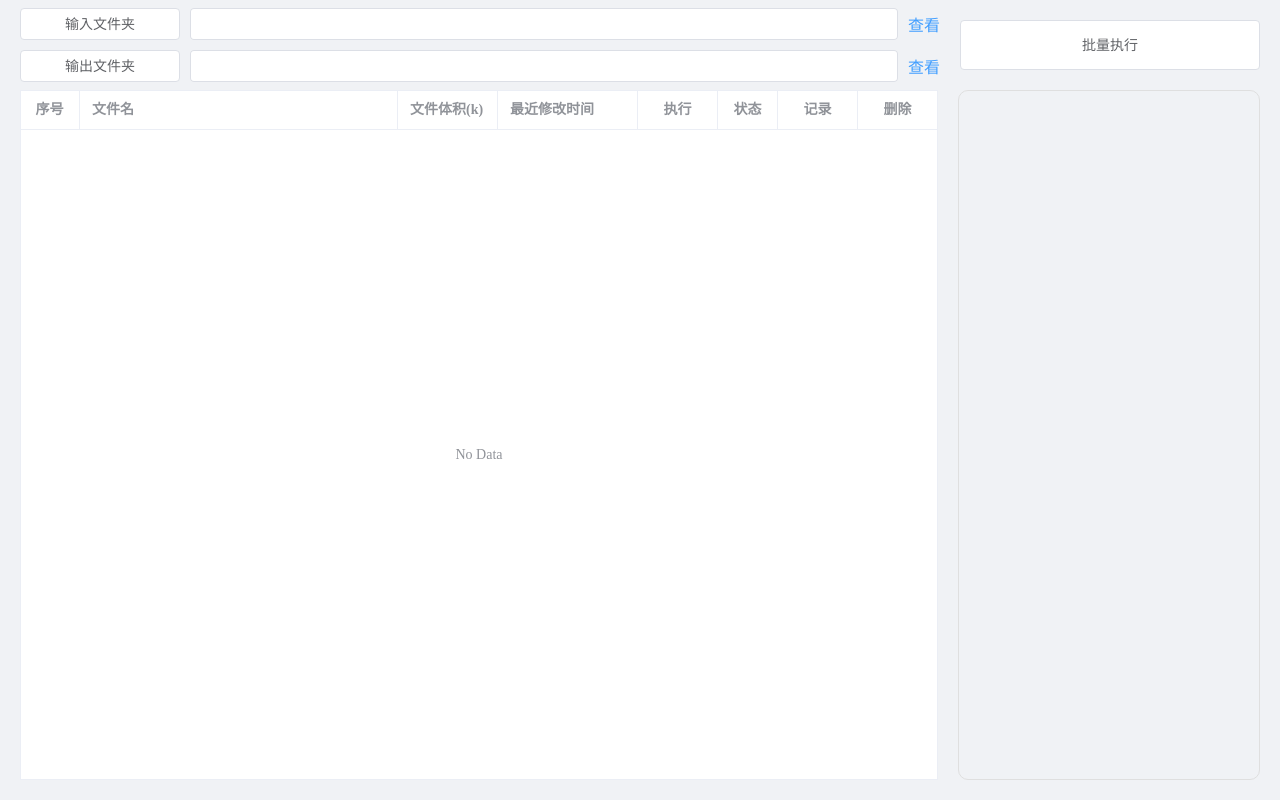
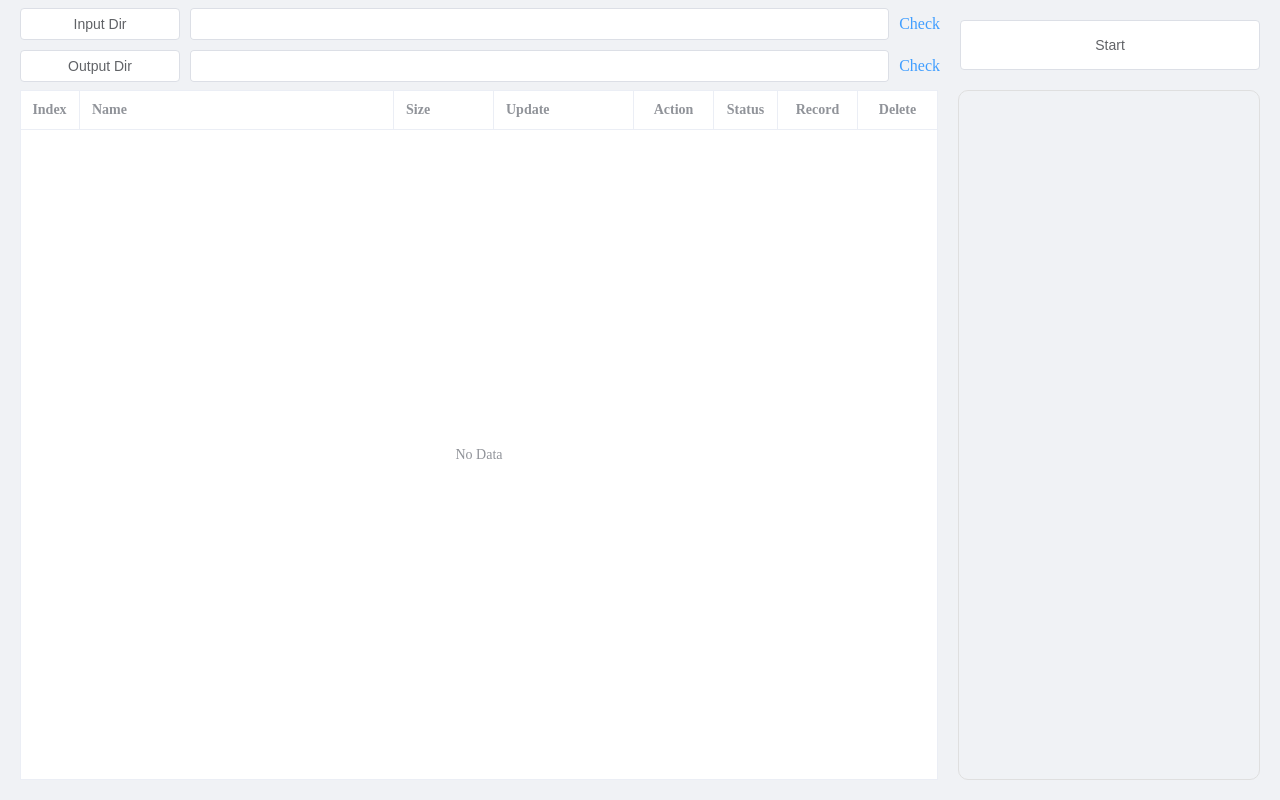
Before and after one commit to 1024dashen/TauriMan, a Vue app in the folder example/runwrap/: page / in a window 1280 px wide. Built offline with nearby package versions, Linux system fonts and the light colour scheme.

Commit message:
Update App.vue and language configuration to implement English localization, replacing hardcoded text with translation keys for improved multilingual support.

```diff
--- a/example/runwrap/src/App.vue
+++ b/example/runwrap/src/App.vue
@@ -13,12 +13,12 @@
                         placeholder=""
                     />
                     <span class="checkBtn" @click="openDir(inputDir)">
-                        查看
+                        {{ t('check') }}
                     </span>
                 </div>
                 <div class="inputBox">
                     <el-button class="inputBtn" @click="selectDir('output')">
-                        输出文件夹
+                        {{ t('outputDir') }}
                     </el-button>
                     <el-input
                         v-model="outputDir"
@@ -26,12 +26,12 @@
                         placeholder=""
                     />
                     <span class="checkBtn" @click="openDir(outputDir)">
-                        查看
+                        {{ t('check') }}
                     </span>
                 </div>
             </div>
             <div class="headerRight">
-                <el-button class="batchBtn">批量执行</el-button>
+                <el-button class="batchBtn">{{ t('start') }}</el-button>
                 <!-- <el-button class="batchBtn">选择语言</el-button> -->
             </div>
         </div>
@@ -46,24 +46,24 @@
                 >
                     <el-table-column
                         prop="index"
-                        label="序号"
+                        :label="t('index')"
                         width="60"
                         align="center"
                     />
-                    <el-table-column prop="name" label="文件名" />
+                    <el-table-column prop="name" :label="t('name')" />
                     <el-table-column
                         prop="size"
-                        label="文件体积(k)"
+                        :label="t('size')"
                         width="100"
                     />
                     <el-table-column
                         prop="update"
-                        label="最近修改时间"
+                        :label="t('update')"
                         width="140"
                     />
                     <el-table-column
                         prop="action"
-                        label="执行"
+                        :label="t('action')"
                         width="80"
                         align="center"
                     >
@@ -77,15 +77,15 @@
                     </el-table-column>
                     <el-table-column
                         prop="state"
-                        label="状态"
-                        width="60"
+                        :label="t('status')"
+                        width="64"
                         align="center"
                     >
-                        <template #default="scope"> 等待 </template>
+                        <template #default="scope"> {{ t('waiting') }} </template>
                     </el-table-column>
                     <el-table-column
                         prop="record"
-                        label="记录"
+                        :label="t('record')"
                         width="80"
                         align="center"
                     >
@@ -97,7 +97,7 @@
                     </el-table-column>
                     <el-table-column
                         prop="delete"
-                        label="删除"
+                        :label="t('delete')"
                         width="80"
                         align="center"
                     >
--- a/example/runwrap/src/lang/index.ts
+++ b/example/runwrap/src/lang/index.ts
@@ -8,7 +8,7 @@ let manJson: any = {
     description: 'TauriMan is a tool for managing TauriMan',
     author: 'TauriMan',
     license: 'MIT',
-    locale: 'zh-CN',
+    locale: 'en',
     langs: {
         en: {
             label: 'English',
@@ -19,6 +19,18 @@ let manJson: any = {
             clear: 'Clear',
             about: 'About',
             help: 'Help',
+            check: 'Check',
+            index: 'Index',
+            name: 'Name',
+            size: 'Size',
+            update: 'Update',
+            batch: 'Batch',
+            status: 'Status',
+            success: 'Success',
+            waiting: 'Waiting',
+            delete: 'Delete',
+            record: 'Record',
+            action: 'Action',
         },
         'zh-CN': {
             label: '中文',
@@ -29,16 +41,18 @@ let manJson: any = {
             clear: '清除',
             about: '关于',
             help: '帮助',
-        },
-        'zh-TW': {
-            label: '繁體中文',
-            inputDir: '輸入文件夾',
-            outputDir: '輸出文件夾',
-            start: '開始',
-            stop: '停止',
-            clear: '清除',
-            about: '關於',
-            help: '幫助',
+            check: '查看',
+            index: '序号',
+            name: '文件名',
+            size: '文件体积(k)',
+            update: '最近修改时间',
+            batch: '批量执行',
+            status: '状态',
+            success: '成功',
+            waiting: '等待',
+            delete: '删除',
+            record: '记录',
+            action: '执行',
         },
     },
     window: {
```
